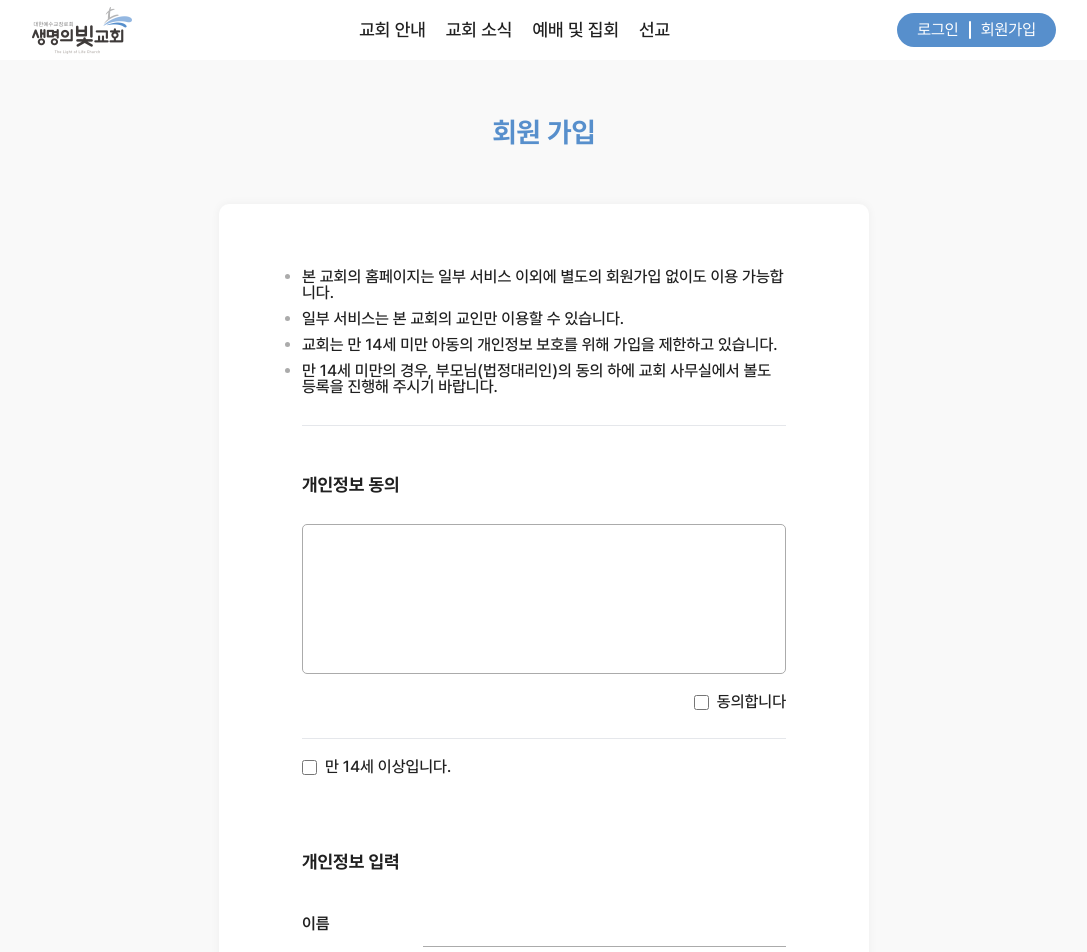
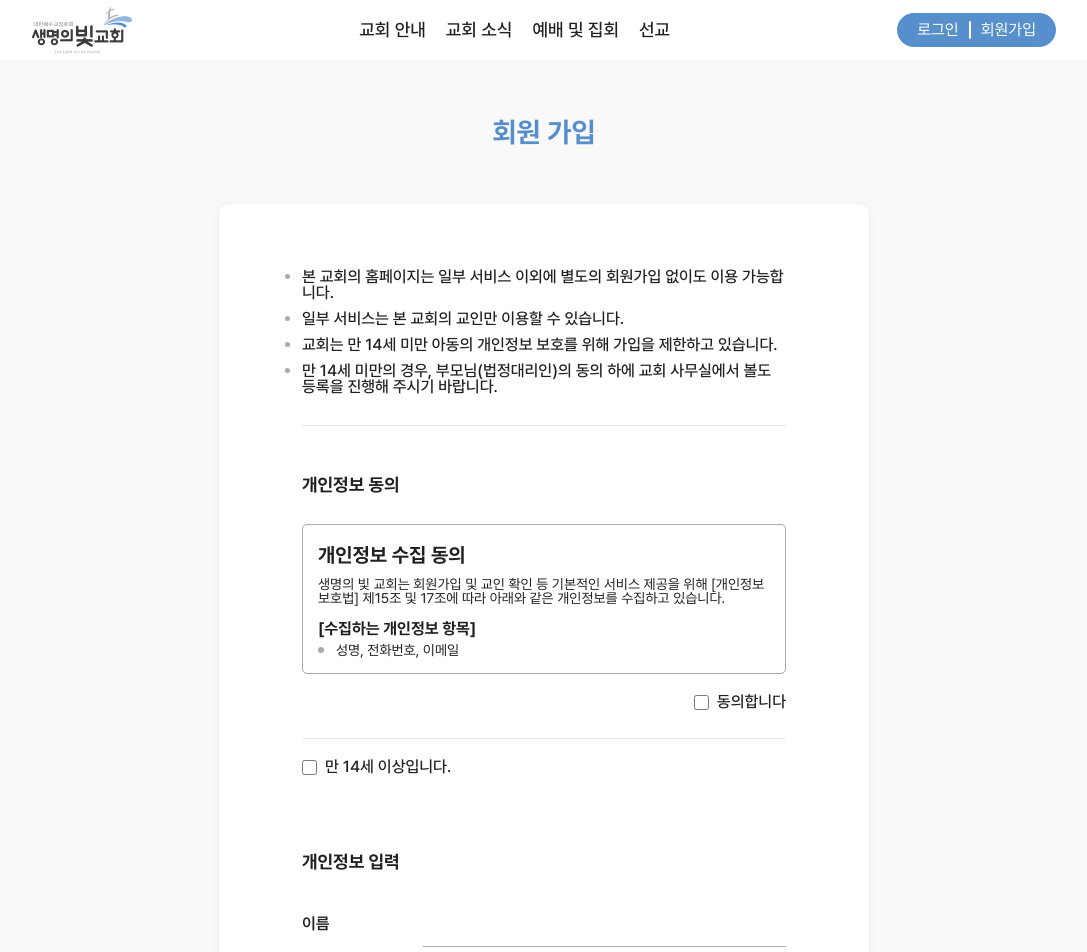
Before and after one commit to doodookim/church-project, a Next.js app: page /sign-up in a window 1280 px wide. Shown: the top 952 px of the page, without its empty margins (96-1183 px from the left). Built offline with nearby package versions, Linux system fonts and the light colour scheme; no server answers.

Commit message:
feat:개인정보 이용내역 추가 및 코드 수정

```diff
--- a/app/module/components/layout/constant.ts
+++ b/app/module/components/layout/constant.ts
@@ -297,11 +297,11 @@ const FOOTER_INFO_LIST = [
     title: "담임목사",
     description: "김영식",
   },
-  {
-    id: 2,
-    title: "사업자 등록번호",
-    description: "10-1234-5678",
-  },
+  // {
+  //   id: 2,
+  //   title: "사업자 등록번호",
+  //   description: "10-1234-5678",
+  // },
   {
     id: 3,
     title: "주소",
--- a/app/module/components/user/constant.ts
+++ b/app/module/components/user/constant.ts
@@ -5,4 +5,41 @@ const SIGN_UP_WARNING_LIST = [
   "만 14세 미만의 경우, 부모님(법정대리인)의 동의 하에 교회 사무실에서 볼도 등록을 진행해 주시기 바랍니다. ",
 ];
 
-export { SIGN_UP_WARNING_LIST };
+const SIGN_UP_PRIVACY_CONSENT_LIST = [
+  {
+    id: 0,
+    title: "개인정보 수집 동의",
+    description:
+      "생명의 빛 교회는 회원가입 및 교인 확인 등 기본적인 서비스 제공을 위해 [개인정보 보호법] 제15조 및 17조에 따라 아래와 같은 개인정보를 수집하고 있습니다.",
+  },
+  {
+    id: 1,
+    title: "[수집하는 개인정보 항목]",
+    description: "성명, 전화번호, 이메일",
+  },
+  {
+    id: 2,
+    title: "[개인정보 수집 방법]",
+    description: "홈페이지 회원가입, 회원정보 수정",
+  },
+  {
+    id: 3,
+    title: "[개인정보의 수집 및 이용 목적]",
+    description:
+      "수집된 개인정보는 교인확인의 용도로 사용되며, 목적 외의 용도로는 사용되지 않습니다.",
+  },
+  {
+    id: 4,
+    title: "[개인정보의 보유 및 이용기간]",
+    description:
+      "회원 가입일로부터 서비스를 제공하는 기간동안에 한하여 이용자의 개인정보를 보유 및 이용합니다. 개인정보는  회원 탈퇴 시 삭제됩니다.",
+  },
+  {
+    id: 5,
+    title: "[동의 거부 권리 및 불이익]",
+    description:
+      "귀하는 교회의 개인정보 수집, 활용 동의에 거부할 수 있으며, 거부할 경우 회원 가입 및 유지가 불가능하여 일부 서비스를 이용하실 수 없습니다.",
+  },
+];
+
+export { SIGN_UP_WARNING_LIST, SIGN_UP_PRIVACY_CONSENT_LIST };
--- a/app/module/components/user/kakao/kakao.tsx
+++ b/app/module/components/user/kakao/kakao.tsx
@@ -55,7 +55,7 @@ export default function Kakao() {
   }
   return (
     <BoxLayout width={650}>
-      <div className="mt-[108px] mb-[113px] flex flex-col justify-center items-center gap-[40px]">
+      <div className="pt-[108px] pb-[113px] flex flex-col justify-center items-center gap-[40px]">
         <LoadingSpinner boxSize={3.5} ballSize={0.4} color="#578fcc" />
       </div>
     </BoxLayout>
--- a/app/module/components/user/my-page/my-page.tsx
+++ b/app/module/components/user/my-page/my-page.tsx
@@ -17,7 +17,7 @@ export default function MyPage() {
   if (isLoading || !myPageData) {
     return (
       <BoxLayout width={650}>
-        <div className="mt-[108px] mb-[113px] flex flex-col justify-center items-center gap-[40px]">
+        <div className="pt-[108px] pb-[113px] flex flex-col justify-center items-center gap-[40px]">
           <LoadingSpinner boxSize={3.5} ballSize={0.4} color="#578fcc" />
         </div>
       </BoxLayout>
--- a/app/module/components/user/sign-up/sign-up-form.tsx
+++ b/app/module/components/user/sign-up/sign-up-form.tsx
@@ -12,6 +12,8 @@ import { useSendEmail } from "@/app/apis/user/useSendEmail";
 import LoadingSpinner from "../../common/LoadingSpinner";
 import { useEmailVerify } from "@/app/module/hooks/useEmailVerify";
 import { useSignUp } from "@/app/apis/user/useSignUp";
+import { SIGN_UP_PRIVACY_CONSENT_LIST } from "../constant";
+import clsx from "clsx";
 
 interface ISignUpForm {
   form: UseFormReturn<TSignUp, unknown, undefined>;
@@ -57,7 +59,38 @@ export default function SignUpForm({ form }: ISignUpForm) {
           title="개인정보 동의"
           classNamePlus="mb-[30px] text-base ss:text-lg"
         />
-        <div className="w-full h-[150px] border border-solid border-[#ABABAB] rounded-[5px] mb-[20px]"></div>
+        <div className="py-[20px] px-[15px] w-full h-[150px] border border-solid border-[#ABABAB] rounded-[5px] mb-[20px] overflow-y-scroll">
+          <ul className="flex flex-col gap-[16px] text-sm font-normal">
+            {SIGN_UP_PRIVACY_CONSENT_LIST.map(({ id, title, description }) => {
+              return (
+                <li
+                  key={id}
+                  className={clsx(
+                    "flex flex-col",
+                    id === 0 ? "gap-[12px]" : "gap-[6px]"
+                  )}
+                >
+                  <p
+                    className={clsx(
+                      "font-bold text-base",
+                      id === 0 ? "text-xl" : ""
+                    )}
+                  >
+                    {title}
+                  </p>
+                  <p className="flex items-center gap-[12px] list-disc marker:text-[#ABABAB] marker:w-[6px] marker:h-[6px]">
+                    {id !== 0 && (
+                      <p className="w-[6px] h-[6px] bg-gray-01 rounded-full"></p>
+                    )}
+                    <p className={clsx(id !== 0 && "w-[calc(100%-18px)]")}>
+                      {description}
+                    </p>
+                  </p>
+                </li>
+              );
+            })}
+          </ul>
+        </div>
         <div className="flex flex-col items-end gap-[8px]">
           <div className="flex justify-end items-center gap-[8px]">
             <input
--- a/app/module/components/user/sign-up/warning-list.tsx
+++ b/app/module/components/user/sign-up/warning-list.tsx
@@ -8,7 +8,7 @@ export default function WarningList() {
         return (
           <li
             key={item}
-            className="list-disc marker:text-[#ABABAB] marker:w-[6px] marker:h-[6px] text-sm ss:text-base"
+            className="list-disc marker:text-gray-01 marker:w-[6px] marker:h-[6px] text-sm ss:text-base"
           >
             {item}
           </li>
```
